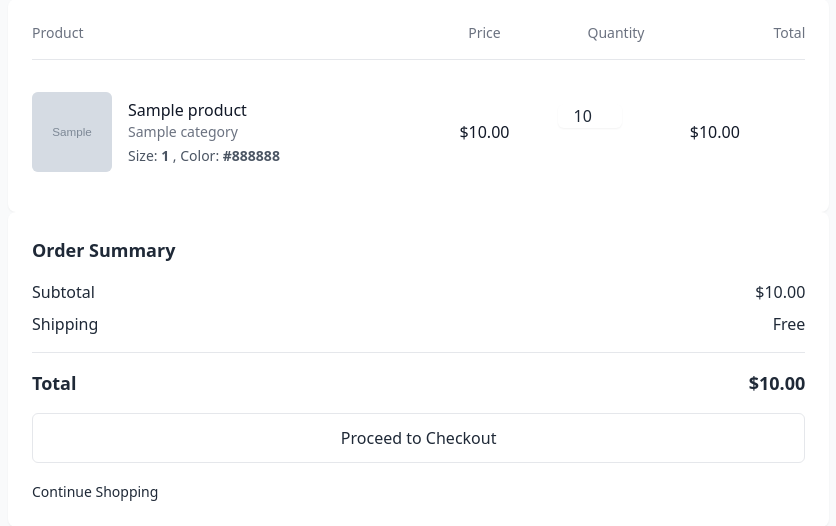
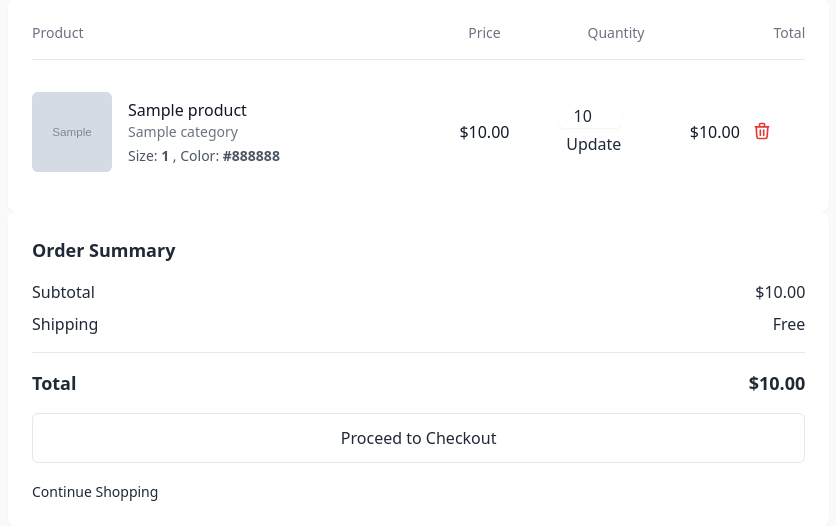
Before and after one commit to ApoptsJoh39/BIOLNRY, a Django app: template templates/orders/cart.html in a window 1280 px wide. Shown: the part 173-699 px from the top of the page, without its empty margins (8-844 px from the left). Run offline with Django 5.2, Linux system fonts and the light colour scheme; the template is opened without the code that fills it: most values are stand-ins (such as "Sample title", 1, 10 or a date in 2020); grey boxes marked "Sample" are stand-in pictures; some libraries are stand-ins or nearby versions.

Commit message:
actualizar archivos html

```diff
--- a/templates/orders/cart.html
+++ b/templates/orders/cart.html
@@ -101,7 +101,7 @@
                                         <form method="post" action="{% url 'update_cart' item.item_key %}">
                                             {% csrf_token %}
                                             <input type="number" name="quantity" value="{{ item.quantity }}" min="1" max="{{ item.product.stock }}" class="w-16 text-center border-gray-300 rounded-md shadow-sm">
-                                            <button type="submit" class="ml-2 px-3 py-1 bg-primary-600 text-white rounded-md hover:bg-primary-700">Update</button>
+                                            <button type="submit" class="ml-2 px-3 py-1 bg-primary-600 text-black rounded-md hover:bg-primary-700">Update</button>
                                         </form>
                                     </div>
 
@@ -110,8 +110,10 @@
                                         <span class="font-medium text-gray-900">${{ item.total|floatformat:2 }}</span>
                                         <form method="post" action="{% url 'remove_from_cart' item.item_key %}" class="ml-2">
                                             {% csrf_token %}
-                                            <button type="submit" class="p-1 text-error-600 hover:text-error-800">
-                                                <svg class="h-5 w-5" fill="none" viewBox="0 0 24 24" stroke="currentColor"><!-- Remove icon --></svg>
+                                            <button type="submit" class="p-1 text-red-600 hover:text-red-800">
+                                                <svg class="h-5 w-5" fill="none" viewBox="0 0 24 24" stroke="currentColor">
+                                                    <path stroke-linecap="round" stroke-linejoin="round" stroke-width="2" d="M19 7l-.867 12.142A2 2 0 0116.138 21H7.862a2 2 0 01-1.995-1.858L5 7m5 4v6m4-6v6m1-10V4a1 1 0 00-1-1h-4a1 1 0 00-1 1v3M4 7h16" />
+                                                </svg>
                                             </button>
                                         </form>
                                     </div>
--- a/templates/orders/payment_success.html
+++ b/templates/orders/payment_success.html
@@ -135,7 +135,7 @@
                         <div class="flex flex-col sm:flex-row justify-center gap-4">
                             {% if user.is_authenticated %}
                                 <a href="{% url 'order_detail' order.id %}"
-                                   class="inline-flex items-center justify-center px-6 py-3 border border-transparent text-base font-medium rounded-md text-white bg-primary-600 hover:bg-primary-700 focus:outline-none focus:ring-2 focus:ring-offset-2 focus:ring-primary-500 shadow-md transition-colors">
+                                   class="inline-flex items-center justify-center px-6 py-3 border border-gray-300 text-base font-medium rounded-md text-gray-700 bg-white hover:bg-gray-50 focus:outline-none focus:ring-2 focus:ring-offset-2 focus:ring-primary-500 shadow-sm transition-colors">
                                     View Order Details
                                 </a>
                             {% endif %}
```
